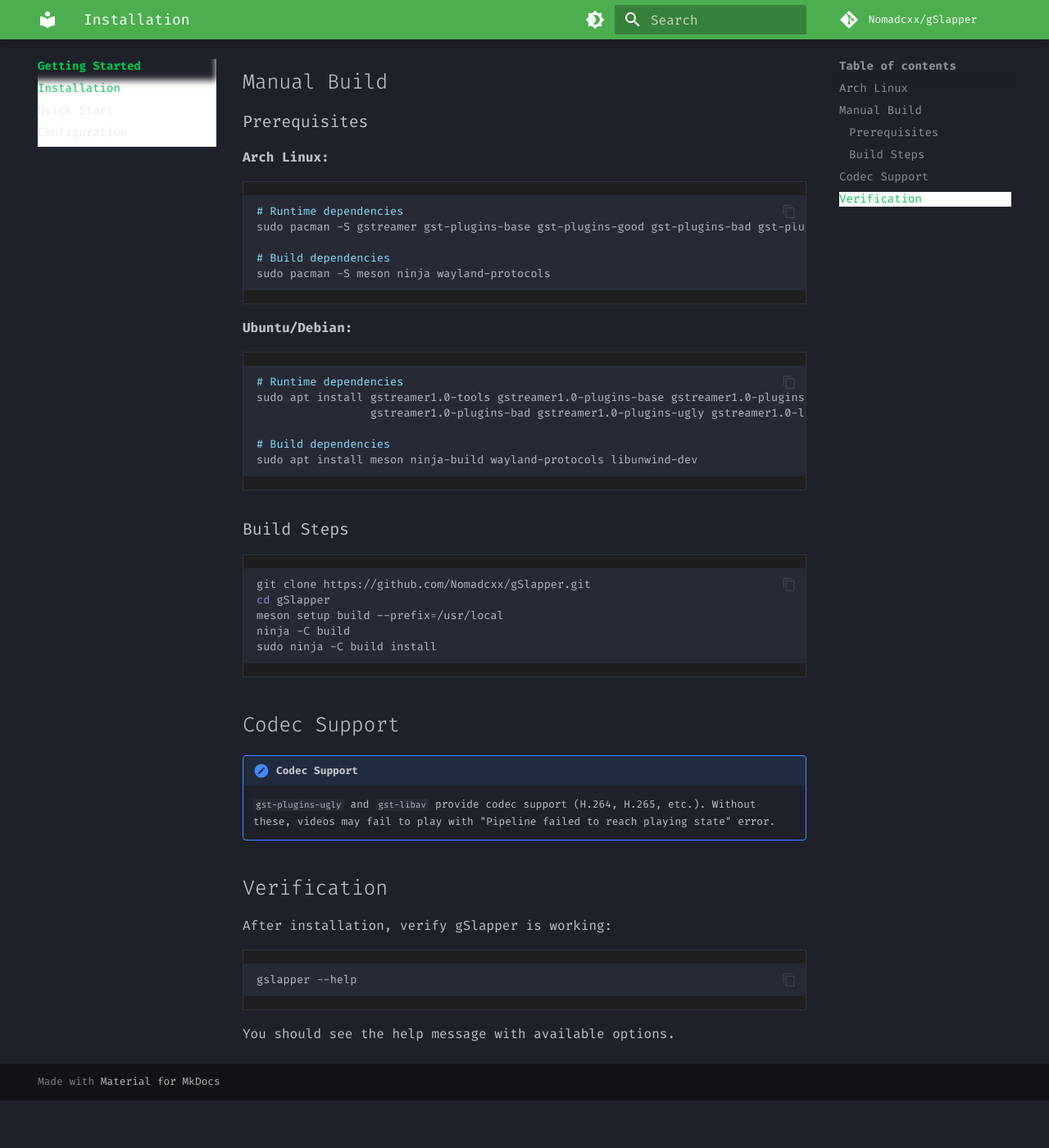
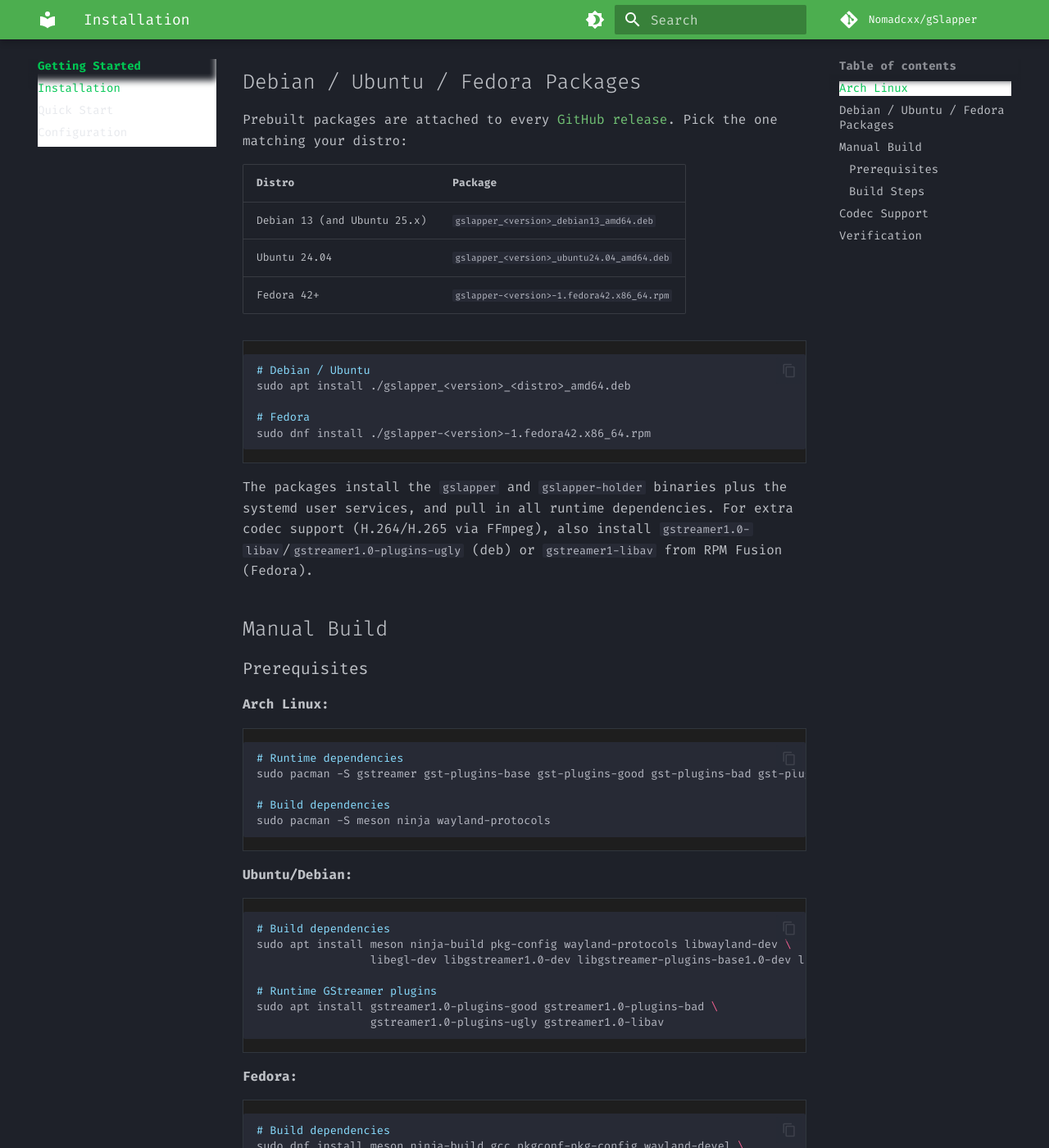
Before and after one commit to Nomadcxx/gSlapper, an MkDocs documentation site: the page built from docs/getting-started/installation.md, in a window 1280 px wide and 1400 px high, scrolled down 352 px. Shown: the whole window at 82% size. Built offline with MkDocs 1.6.1 and Material for MkDocs 9.7.7, drawn with Linux system fonts in a browser that asks for light colours; comment, search, counter and statistics services are not loaded; before the commit the page ends 1694 px from its top, so only the background shows below that; some of the changed text lies outside the part shown.

Commit message:
docs: align license to GPL-3.0, add distro package installs, hide internal docs
The repo was inconsistent about its license: README said GPL-3.0 while
the LICENSE file, PKGBUILD, and docs said MIT. GPL-3.0 is the intended
license, so replace LICENSE with the GPLv3 text and update PKGBUILD,
nfpm.yaml, and docs/index.md to match.

Add Debian/Ubuntu/Fedora installation sections to the README and
installation guide now that releases ship prebuilt packages, and fix the
build dependency lists to match what CI actually uses (the old Ubuntu
list was missing the GStreamer/Wayland dev packages).

Exclude docs/plans, docs/superpowers, and other internal working
documents from the published mkdocs site.

````diff
--- a/docs/getting-started/installation.md
+++ b/docs/getting-started/installation.md
@@ -7,6 +7,26 @@
 ```bash
 yay -S gslapper
 ```
+
+## Debian / Ubuntu / Fedora Packages
+
+Prebuilt packages are attached to every [GitHub release](https://github.com/Nomadcxx/gSlapper/releases/latest). Pick the one matching your distro:
+
+| Distro | Package |
+|---|---|
+| Debian 13 (and Ubuntu 25.x) | `gslapper_<version>_debian13_amd64.deb` |
+| Ubuntu 24.04 | `gslapper_<version>_ubuntu24.04_amd64.deb` |
+| Fedora 42+ | `gslapper-<version>-1.fedora42.x86_64.rpm` |
+
+```bash
+# Debian / Ubuntu
+sudo apt install ./gslapper_<version>_<distro>_amd64.deb
+
+# Fedora
+sudo dnf install ./gslapper-<version>-1.fedora42.x86_64.rpm
+```
+
+The packages install the `gslapper` and `gslapper-holder` binaries plus the systemd user services, and pull in all runtime dependencies. For extra codec support (H.264/H.265 via FFmpeg), also install `gstreamer1.0-libav`/`gstreamer1.0-plugins-ugly` (deb) or `gstreamer1-libav` from RPM Fusion (Fedora).
 
 ## Manual Build
 
@@ -23,12 +43,24 @@
 
 **Ubuntu/Debian:**
 ```bash
-# Runtime dependencies
-sudo apt install gstreamer1.0-tools gstreamer1.0-plugins-base gstreamer1.0-plugins-good \
-                 gstreamer1.0-plugins-bad gstreamer1.0-plugins-ugly gstreamer1.0-libav
+# Build dependencies
+sudo apt install meson ninja-build pkg-config wayland-protocols libwayland-dev \
+                 libegl-dev libgstreamer1.0-dev libgstreamer-plugins-base1.0-dev libsystemd-dev
 
+# Runtime GStreamer plugins
+sudo apt install gstreamer1.0-plugins-good gstreamer1.0-plugins-bad \
+                 gstreamer1.0-plugins-ugly gstreamer1.0-libav
+```
+
+**Fedora:**
+```bash
 # Build dependencies
-sudo apt install meson ninja-build wayland-protocols libunwind-dev
+sudo dnf install meson ninja-build gcc pkgconf-pkg-config wayland-devel \
+                 wayland-protocols-devel libglvnd-devel gstreamer1-devel \
+                 gstreamer1-plugins-base-devel systemd-devel
+
+# Runtime GStreamer plugins
+sudo dnf install gstreamer1-plugins-good gstreamer1-plugins-bad-free
 ```
 
 ### Build Steps
--- a/mkdocs.yml
+++ b/mkdocs.yml
@@ -83,6 +83,13 @@
     - API Reference: development/api-reference.md
     - Architecture: development/architecture.md
     - Systemd Service: development/systemd-service.md
+# Internal working documents - never publish to the docs site
+exclude_docs: |
+  plans/
+  superpowers/
+  VERIFICATION_IPC_SOCKET_PRESERVATION.md
+  README.md
+
 plugins:
   - search
   - git-revision-date-localized:
--- a/nfpm.yaml
+++ b/nfpm.yaml
@@ -10,7 +10,7 @@
   switching via RAM cache. GStreamer-based replacement for mpvpaper.
 vendor: Nomadcxx
 homepage: https://github.com/Nomadcxx/gSlapper
-license: MIT
+license: GPL-3.0-only
 
 contents:
   - src: ./build/gslapper
````
Also changed, not shown: README.md (+15 -0 lines), docs/index.md (+1 -1 lines), 2 other files.
